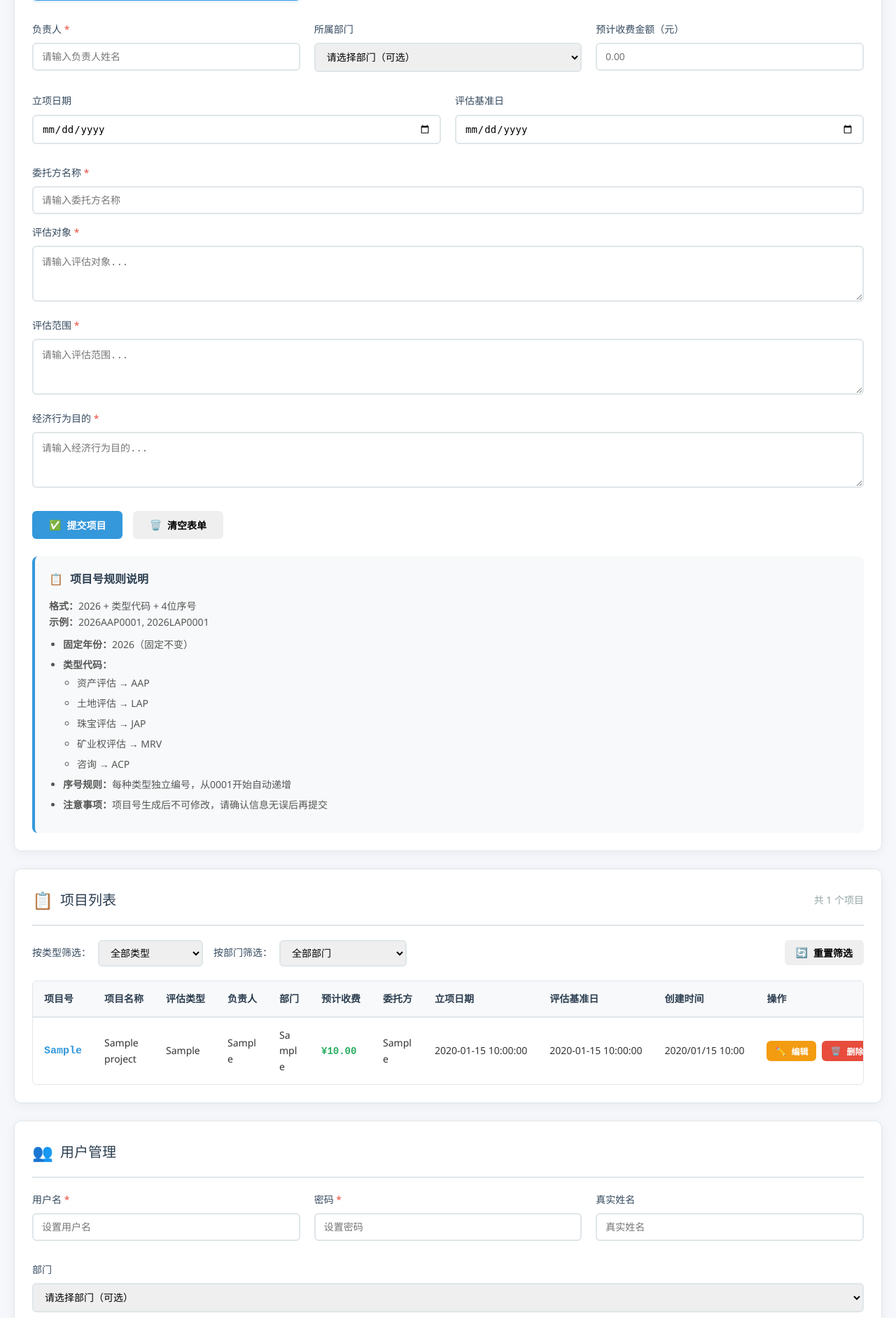
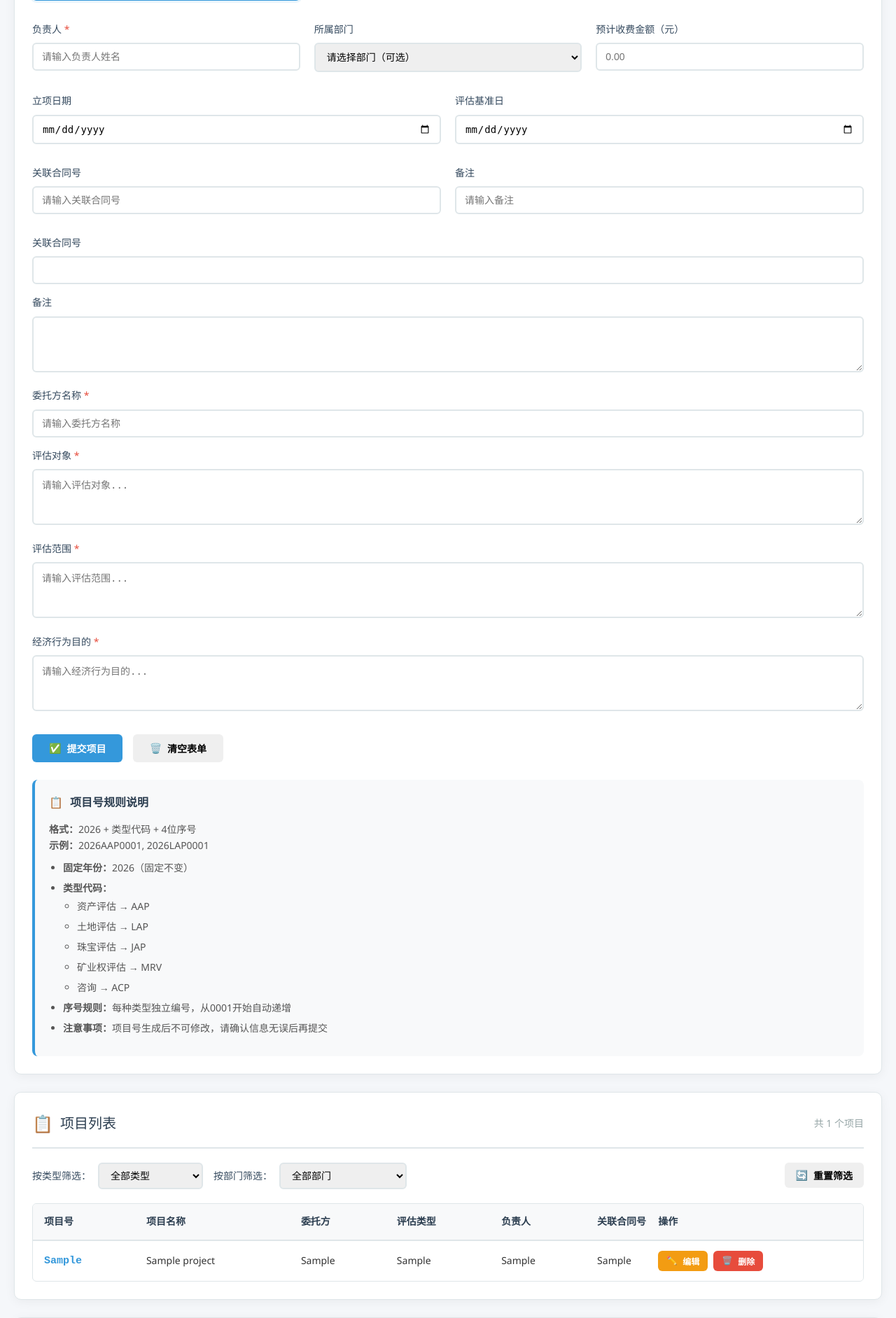
Before and after one commit to yumiazusa/Flask, a Flask app: page /dashboard in a window 1280 px wide. Shown: the part 595-2478 px from the top of the page at 70% size. Run offline with Flask 3, Linux system fonts and the light colour scheme; the visitor is signed in with stand-in values (Sample User, id 1); tables that the repository leaves empty or names only in its code hold one stand-in row (values such as "Sample post"); parts of the project's set-up code (start-up, migrations or seed data) failed here and were passed over.

Commit message:
guanlianhetonghao

```diff
--- a/app.py
+++ b/app.py
@@ -36,6 +36,7 @@
         '业务1组（房地产）',
         '业务2组（固定资产）',
         '业务3组（企业价值）',
+        '矿业权小组',
         '质控部'
     ]
 
@@ -361,6 +362,8 @@
                                       evaluation_object,
                                       project_date,
                                       base_date,
+                                      related_contract_no,
+                                      remark,
                                       DATE_FORMAT(created_date, '%Y/%m/%d %H:%i') as created_date
                                FROM projects
                                ORDER BY created_date DESC
@@ -451,6 +454,8 @@
         # 处理日期字段
         project_date = request.form.get('project_date') or None
         base_date = request.form.get('base_date') or None
+        related_contract_no = request.form.get('related_contract_no', '').strip()
+        remark = request.form.get('remark', '').strip()
 
         # 插入数据库
         conn = get_db_connection()
@@ -465,9 +470,9 @@
                                INSERT INTO projects
                                (project_no, project_name, project_type, type_code,
                                 manager, department, estimated_fee, project_date, base_date,
-                                client, evaluation_object, evaluation_scope, purpose,
+                                client, evaluation_object, evaluation_scope, purpose, related_contract_no, remark,
                                 created_by)
-                               VALUES (%s, %s, %s, %s, %s, %s, %s, %s, %s, %s, %s, %s, %s, %s)
+                               VALUES (%s, %s, %s, %s, %s, %s, %s, %s, %s, %s, %s, %s, %s, %s, %s, %s)
                                """, (
                                    project_no,
                                    project_name,
@@ -482,6 +487,8 @@
                                    request.form.get('evaluation_object', '').strip(),
                                    request.form.get('evaluation_scope', '').strip(),
                                    request.form.get('purpose', '').strip(),
+                                   related_contract_no,
+                                   remark,
                                    session['username']
                                ))
 
@@ -535,6 +542,8 @@
                                evaluation_object = %s,
                                evaluation_scope  = %s,
                                purpose           = %s,
+                               related_contract_no = %s,
+                               remark            = %s,
                                updated_date      = NOW()
                            WHERE id = %s
                            """, (
@@ -548,6 +557,8 @@
                                request.form.get('evaluation_object', '').strip(),
                                request.form.get('evaluation_scope', '').strip(),
                                request.form.get('purpose', '').strip(),
+                               request.form.get('related_contract_no', '').strip(),
+                               request.form.get('remark', '').strip(),
                                project_id
                            ))
 
@@ -649,7 +660,9 @@
                                   client,
                                   evaluation_object,
                                   evaluation_scope,
-                                  purpose
+                                  purpose,
+                                  related_contract_no,
+                                  remark
                            FROM projects
                            WHERE id = %s
                            """, (project_id,))
@@ -809,6 +822,8 @@
                evaluation_object TEXT NOT NULL COMMENT '评估对象',
                evaluation_scope TEXT NOT NULL COMMENT '评估范围',
                purpose TEXT NOT NULL COMMENT '经济行为目的',
+               related_contract_no VARCHAR(100) COMMENT '关联合同号',
+               remark TEXT COMMENT '备注',
                created_by VARCHAR \
            ( \
                50 \
--- a/templates/dashboard.html
+++ b/templates/dashboard.html
@@ -275,7 +275,7 @@
             width: 100%;
             border-collapse: collapse;
             font-size: 14px;
-            min-width: 1200px;
+            min-width: 2500px; /* 增加宽度以支持横向滚动 */
         }
 
         .data-table th {
@@ -286,13 +286,19 @@
             color: var(--dark);
             border-bottom: 2px solid var(--border);
             white-space: nowrap; /* 表头不换行 */
+            position: sticky;
+            top: 0;
+            z-index: 10;
         }
 
         .data-table td {
             padding: 14px 16px;
             border-bottom: 1px solid var(--border);
             vertical-align: middle;
-            word-break: break-word; /* 默认允许换行 */
+            white-space: nowrap; /* 内容不换行 */
+            max-width: 400px;
+            overflow: hidden;
+            text-overflow: ellipsis;
         }
 
         .data-table tr:last-child td {
@@ -625,6 +631,7 @@
                             <option value="业务1组（房地产）">业务1组（房地产）</option>
                             <option value="业务2组（固定资产）">业务2组（固定资产）</option>
                             <option value="业务3组（企业价值）">业务3组（企业价值）</option>
+                            <option value="矿业权小组">矿业权小组</option>
                             <option value="质控部">质控部</option>
                         </select>
                     </div>
@@ -649,7 +656,29 @@
                     </div>
                 </div>
 
+                <!-- 新增：关联合同号和备注 -->
+                <div class="form-row">
+                    <div class="form-group">
+                        <label>关联合同号</label>
+                        <input type="text" name="related_contract_no" placeholder="请输入关联合同号">
+                    </div>
+                    <div class="form-group">
+                        <label>备注</label>
+                        <input type="text" name="remark" placeholder="请输入备注">
+                    </div>
+                </div>
+
                 <!-- 第四行：委托方名称 -->
+                <div class="form-group">
+                    <label>关联合同号</label>
+                    <input type="text" id="editRelatedContractNo" name="related_contract_no">
+                </div>
+
+                <div class="form-group">
+                    <label>备注</label>
+                    <textarea id="editRemark" name="remark" rows="2"></textarea>
+                </div>
+
                 <div class="form-group">
                     <label class="required">委托方名称</label>
                     <input type="text" name="client" required
@@ -743,6 +772,7 @@
                         <option value="业务1组（房地产）">业务1组（房地产）</option>
                         <option value="业务2组（固定资产）">业务2组（固定资产）</option>
                         <option value="业务3组（企业价值）">业务3组（企业价值）</option>
+                            <option value="矿业权小组">矿业权小组</option>
                         <option value="质控部">质控部</option>
                     </select>
                 </div>
@@ -762,15 +792,19 @@
                         <tr>
                             <th>项目号</th>
                             <th>项目名称</th>
+                            <th>委托方</th>
                             <th>评估类型</th>
                             <th>负责人</th>
+                            <th>关联合同号</th>
                             <th>部门</th>
                             <th>预计收费</th>
-                            <th>委托方</th>
+                            <!-- <th>关联合同号</th> -->
+                            <!-- <th>委托方</th> -->
                             <th class="no-wrap">立项日期</th>
                             <th class="no-wrap">评估基准日</th>
                             <th class="no-wrap">创建时间</th>
-                            <th>操作</th>
+                            <th>备注</th>
+                            <th style="position: sticky; right: 0; background: #f8f9fa; z-index: 20; box-shadow: -2px 0 5px rgba(0,0,0,0.05);">操作</th>
                         </tr>
                     </thead>
                     <tbody>
@@ -780,8 +814,10 @@
                                 <span class="project-no">{{ project.project_no }}</span>
                             </td>
                             <td>{{ project.project_name }}</td>
+                            <td>{{ project.client or '-' }}</td>
                             <td>{{ project.project_type }}</td>
                             <td>{{ project.manager }}</td>
+                            <td>{{ project.related_contract_no or '-' }}</td>
                             <td>{{ project.department or '-' }}</td>
                             <td>
                                 {% if project.estimated_fee and project.estimated_fee > 0 %}
@@ -790,11 +826,13 @@
                                     -
                                 {% endif %}
                             </td>
-                            <td>{{ project.client or '-' }}</td>
+                            <!-- <td>{{ project.related_contract_no or '-' }}</td> -->
+                            <!-- <td>{{ project.client or '-' }}</td> -->
                             <td class="no-wrap">{{ project.project_date or '-' }}</td>
                             <td class="no-wrap">{{ project.base_date or '-' }}</td>
                             <td class="no-wrap">{{ project.created_date }}</td>
-                            <td>
+                            <td title="{{ project.remark or '' }}">{{ project.remark or '-' }}</td>
+                            <td style="position: sticky; right: 0; background: white; z-index: 15; box-shadow: -2px 0 5px rgba(0,0,0,0.05);">
                                 <div class="action-buttons">
                                     <button class="btn btn-warning btn-sm" onclick="editProject({{ project.id }})">
                                         <span>✏️</span>
@@ -855,6 +893,7 @@
                         <option value="业务1组（房地产）">业务1组（房地产）</option>
                         <option value="业务2组（固定资产）">业务2组（固定资产）</option>
                         <option value="业务3组（企业价值）">业务3组（企业价值）</option>
+                            <option value="矿业权小组">矿业权小组</option>
                         <option value="质控部">质控部</option>
                     </select>
                 </div>
@@ -892,6 +931,7 @@
                         <option value="业务1组（房地产）">业务1组（房地产）</option>
                         <option value="业务2组（固定资产）">业务2组（固定资产）</option>
                         <option value="业务3组（企业价值）">业务3组（企业价值）</option>
+                            <option value="矿业权小组">矿业权小组</option>
                         <option value="质控部">质控部</option>
                     </select>
                 </div>
@@ -909,6 +949,16 @@
                 <div class="form-group">
                     <label>评估基准日</label>
                     <input type="date" id="editBaseDate" name="base_date">
+                </div>
+
+                <div class="form-group">
+                    <label>关联合同号</label>
+                    <input type="text" id="editRelatedContractNo" name="related_contract_no">
+                </div>
+
+                <div class="form-group">
+                    <label>备注</label>
+                    <textarea id="editRemark" name="remark" rows="2"></textarea>
                 </div>
 
                 <div class="form-group">
@@ -1009,6 +1059,8 @@
                         document.getElementById('editEstimatedFee').value = project.estimated_fee || '';
                         document.getElementById('editProjectDate').value = project.project_date || '';
                         document.getElementById('editBaseDate').value = project.base_date || '';
+                        document.getElementById('editRelatedContractNo').value = project.related_contract_no || '';
+                        document.getElementById('editRemark').value = project.remark || '';
                         document.getElementById('editClient').value = project.client || '';
                         document.getElementById('editEvaluationObject').value = project.evaluation_object || '';
                         document.getElementById('editEvaluationScope').value = project.evaluation_scope || '';
```
